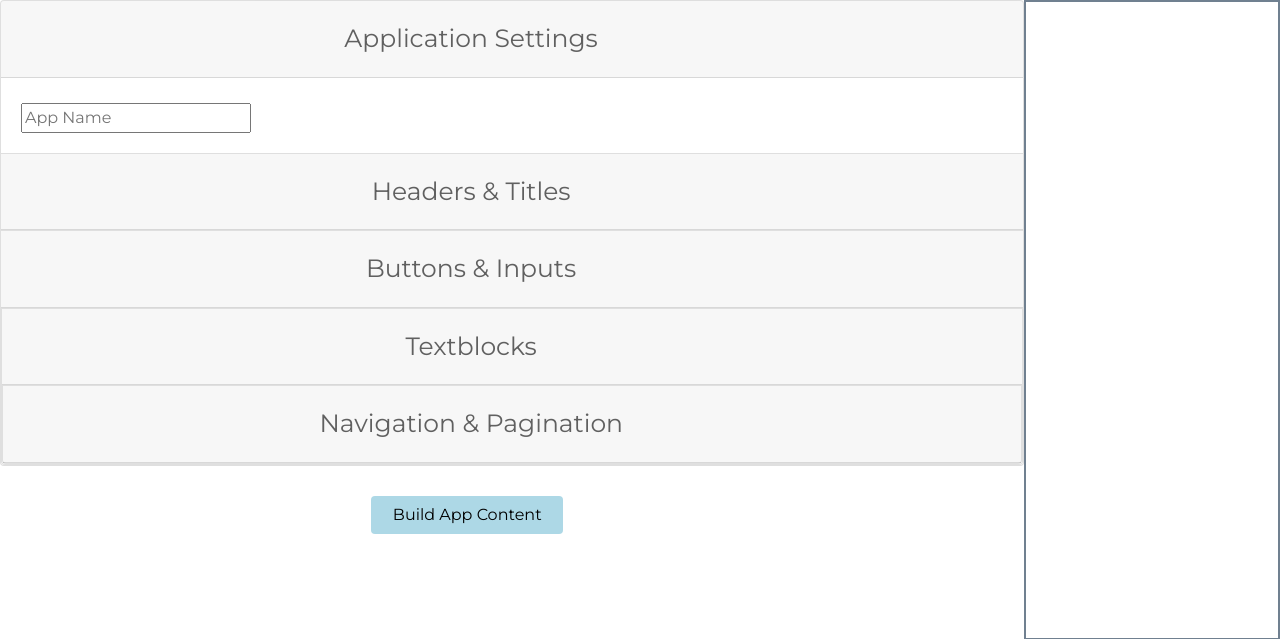
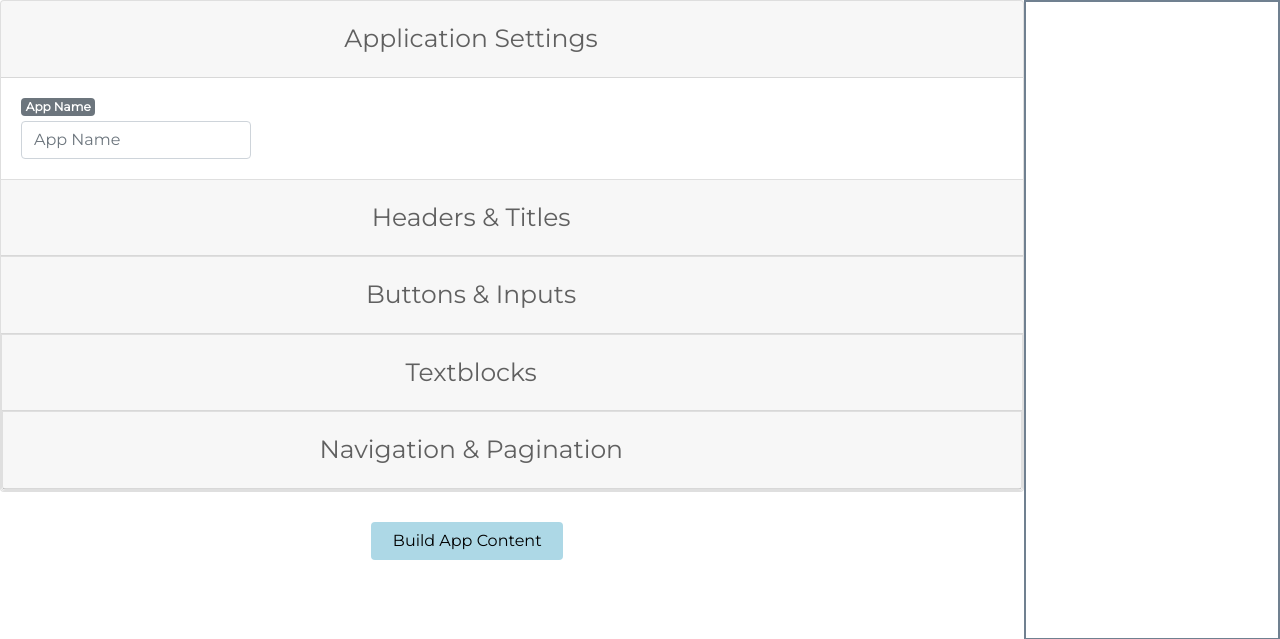
Before and after one commit to snwflkio/Demo, a Django app: page / in a window 1280 px wide, after a click on "Application Settings". Shown: the part 106-745 px from the top of the page. Run offline with Django 3.2, Linux system fonts and the light colour scheme; some libraries are stand-ins or nearby versions.

Commit message:
Styling updates

```diff
--- a/SnowFlake/Designer/static/wwwroot/css/site.css
+++ b/SnowFlake/Designer/static/wwwroot/css/site.css
@@ -74,9 +74,14 @@ div > input {
 }
 
 input {
-	width: 18vw;
+	width: 18vw !important;
 	min-width: 18vw;
 }
+
+.form-control {
+	width: 10vw !important;
+}
+
 
 .btn {
 	width: 15vw;
--- a/SnowFlake/Designer/templates/index.html
+++ b/SnowFlake/Designer/templates/index.html
@@ -42,7 +42,7 @@
 			    <div id="collapse-settings" class="collapse" aria-labelledby="navs" data-parent="#accordian-selection">
 			      <div class="card-body">
 					<div id="app-name-setter">
-						<input type="text" id="app-name" placeholder="App Name" onkeydown="pres()" />
+					<span class="badge badge-secondary">App Name</span>	<input class="input form-control" type="text" id="app-name" placeholder="App Name" onkeydown="pres()" />
 					</div>
 				  </div>
 			    </div>
@@ -58,16 +58,25 @@
 			    </div>
 			    <div id="collapse-headings" class="collapse" aria-labelledby="headers" data-parent="#accordian-selection">
 			      <div class="card-body">
+				  	<span class="badge badge-secondary">Title Content</span>
 					<h2 draggable="true" ondragstart="drag(event)" id="title-content" class="editable component">Title</h2>
-					<input class="input" id="title-setter" style="display: none" type="text" value="Title" onkeyup="setValue('title', this.value)"/>
-					<h3 draggable="true" ondragstart="drag(event)" id="subtitle-content "class="editable component">Subtitle</h3>
-					<input class="input" id="subtitle-setter" style="display: none" type="text" value="Subtitle" onkeyup="setValue('subtitle', this.value)"/>
+					<input class="input form-control" id="title-setter" style="display: none" type="text" value="Title" onkeyup="setValue('title', this.value)"/>
+
+				  	<span class="badge badge-secondary">Subtitle Content</span>
+					<h3 draggable="true" ondragstart="drag(event)" id="subtitle-content"class="editable component">Subtitle</h3>
+					<input class="input form-control" id="subtitle-setter" style="display: none" type="text" value="Subtitle" onkeyup="setValue('subtitle', this.value)"/>
+
+				  	<span class="badge badge-secondary">Subsubtitle Content</span>
 					<h4 draggable="true" ondragstart="drag(event)" id="subsubtitle-content" class="editable component">Subsubtitle</h4>
-					<input class="input" id="subsubtitle-setter" style="display: none" type="text" value="Subsubtitle" onkeyup="setValue('subsubtitle', this.value)"/>
+					<input class="input form-control" id="subsubtitle-setter" style="display: none" type="text" value="Subsubtitle" onkeyup="setValue('subsubtitle', this.value)"/>
+
+				  	<span class="badge badge-secondary">Subsubsubtitle Content</span>
 					<h5 draggable="true" ondragstart="drag(event)" id="subsubsubtitle-content" class="editable component">Subsubsubtitle</h5>
-					<input class="input" id="subsubsubtitle-setter" style="display: none" type="text" value="Subsubsubtitle" onkeyup="setValue('subsubsubtitle', this.value)"/>
+					<input class="input form-control" id="subsubsubtitle-setter" style="display: none" type="text" value="Subsubsubtitle" onkeyup="setValue('subsubsubtitle', this.value)"/>
+
+				  	<span class="badge badge-secondary">Subsubsubsubtitle Content</span>
 					<h6 draggable="true" ondragstart="drag(event)" id="subsubsubsubtitle-content" class="editable component">Subsubsubsubtitle</h6>
-					<input class="input" id="subsubsubsubtitle-setter" style="display: none" type="text" value="Subsubsubsubtitle" onkeyup="setValue('subsubsubsubtitle', this.value)"/>
+					<input class="input form-control" id="subsubsubsubtitle-setter" style="display: none" type="text" value="Subsubsubsubtitle" onkeyup="setValue('subsubsubsubtitle', this.value)"/>
 			      </div>
 			    </div>
 			  </div>
@@ -83,28 +92,35 @@
 			    <div id="collapse-button" class="collapse" aria-labelledby="buttons" data-parent="#accordian-selection">
 			      <div class="card-body row">
 					  <div class="col-auto" style="margin-top: 5px">
-						<div>
+				  		<span class="badge badge-secondary">Primary Button Content &amp; Setter</span>
+						<div style="margin-top: 5px;">
 							<button id="primary-content" draggable="true" ondragstart="drag(event)" class="btn btn-primary">Primary Button</button>
-							<input id="primary-setter" style="display: none" type="text" value="Primary Button" onkeyup="setValue('primary', this.value)"/>
-							<input id="primary-link-setter" style="display: none" type="text" value="https://snwflk.io" onkeyup="setHref('primary', this.value)"/>
+							<input class="input form-control" id="primary-setter" style="display: none" type="text" value="Primary Button" onkeyup="setValue('primary', this.value)"/>
+							<input class="input form-control" id="primary-link-setter" style="display: none" type="text" value="https://snwflk.io" onkeyup="setHref('primary', this.value)"/>
 						</div>
-						<div>
+				  		<span class="badge badge-secondary">Secondary Button Content &amp; Setter</span>
+						<div style="margin-top: 5px;">
 							<button id="secondary-content" draggable="true" ondragstart="drag(event)" class="btn btn-secondary">Secondary Button</button>
-							<input id="secondary-setter" style="display: none" type="text" value="Secondary Button" onkeyup="setValue('secondary', this.value)"/>
-							<input id="secondary-link-setter" style="display: none" type="text" value="https://snwflk.io" onkeyup="setHref('secondary', this.value)"/>
+							<input class="input form-control"id="secondary-setter" style="display: none" type="text" value="Secondary Button" onkeyup="setValue('secondary', this.value)"/>
+							<input class="input form-control"id="secondary-link-setter" style="display: none" type="text" value="https://snwflk.io" onkeyup="setHref('secondary', this.value)"/>
 						</div>
-						<div>
+				  		<span class="badge badge-secondary">Success Button Content &amp; Setter</span>
+						<div style="margin-top: 5px;">
 							<button id="success-content" draggable="true" ondragstart="drag(event)" class="btn btn-success">Success Button</button>
-							<input id="success-setter" style="display: none" type="text" value="Success Button" onkeyup="setValue('success', this.value)"/>
-							<input id="success-link-setter" style="display: none" type="text" value="https://snwflk.io" onkeyup="setHref('success', this.value)"/>
+							<input class="input form-control"id="success-setter" style="display: none" type="text" value="Success Button" onkeyup="setValue('success', this.value)"/>
+							<input class="input form-control"id="success-link-setter" style="display: none" type="text" value="https://snwflk.io" onkeyup="setHref('success', this.value)"/>
 						</div>
+				  		<span class="badge badge-secondary">Warning Button Content &amp; Setter</span>
+						<div style="margin-top: 5px;">
 							<button id="warning-content" draggable="true" ondragstart="drag(event)" class="btn btn-warning">Warning Button</button>
-							<input id="warning-setter" style="display: none" type="text" value="Warning Button" onkeyup="setValue('warning', this.value)"/>
-							<input id="warning-link-setter" style="display: none" type="text" value="https://snwflk.io" onkeyup="setHref('warning', this.value)"/>
-						<div>
+							<input class="input form-control"id="warning-setter" style="display: none" type="text" value="Warning Button" onkeyup="setValue('warning', this.value)"/>
+							<input class="input form-control"id="warning-link-setter" style="display: none" type="text" value="https://snwflk.io" onkeyup="setHref('warning', this.value)"/>
+						</div>
+				  		<span class="badge badge-secondary">Danger Button Content &amp; Setter</span>
+						<div style="margin-top: 5px;">
 							<button id="danger-content" draggable="true" ondragstart="drag(event)" class="btn btn-danger">Danger Button</button>
-							<input id="danger-setter" style="display: none" type="text" value="Danger Button" onkeyup="setValue('danger', this.value)"/>
-							<input id="danger-link-setter" style="display: none" type="text" value="https://snwflk.io" onkeyup="setHref('danger', this.value)"/>
+							<input class="input form-control"id="danger-setter" style="display: none" type="text" value="Danger Button" onkeyup="setValue('danger', this.value)"/>
+							<input class="input form-control"id="danger-link-setter" style="display: none" type="text" value="https://snwflk.io" onkeyup="setHref('danger', this.value)"/>
 						</div>
 
 					</div>
@@ -132,7 +148,7 @@
 			      <div class="card-body row">
 					  <div class="col-auto" style="margin-top: 5px">
 					  	<div id="text" draggable="true" ondragstart="drag(event)">
-							<p id="text-content" draggable="true" ongradstart="drag(event)">Lorem Ipsum Dolor Sit Amet</p>
+							<p id="text-content" draggable="true" ongradstart="drag(event)">Lorem ipsum dolor sit amet, consectetur.</p>
 						</div>
 						<textarea id="text-setter" style="display: none; width: 600px;" type="text" value="Lorem Ipsum Dolor Sit Amet" onkeyup="setValue('text', this.value)"></textarea>
 					</div>
```
